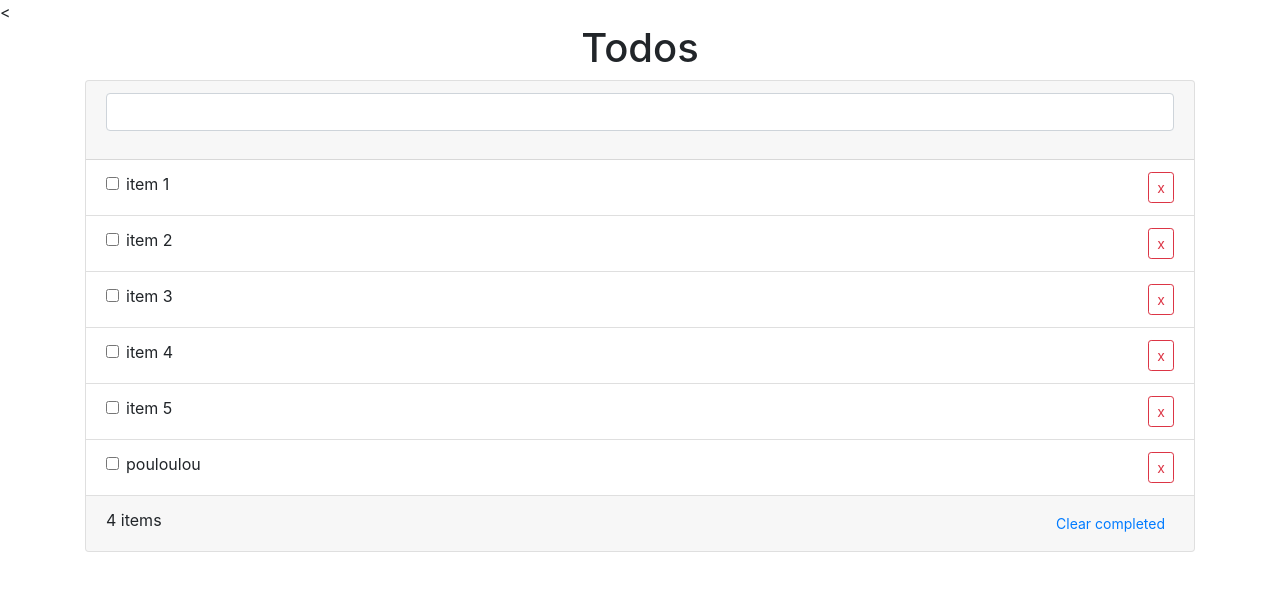
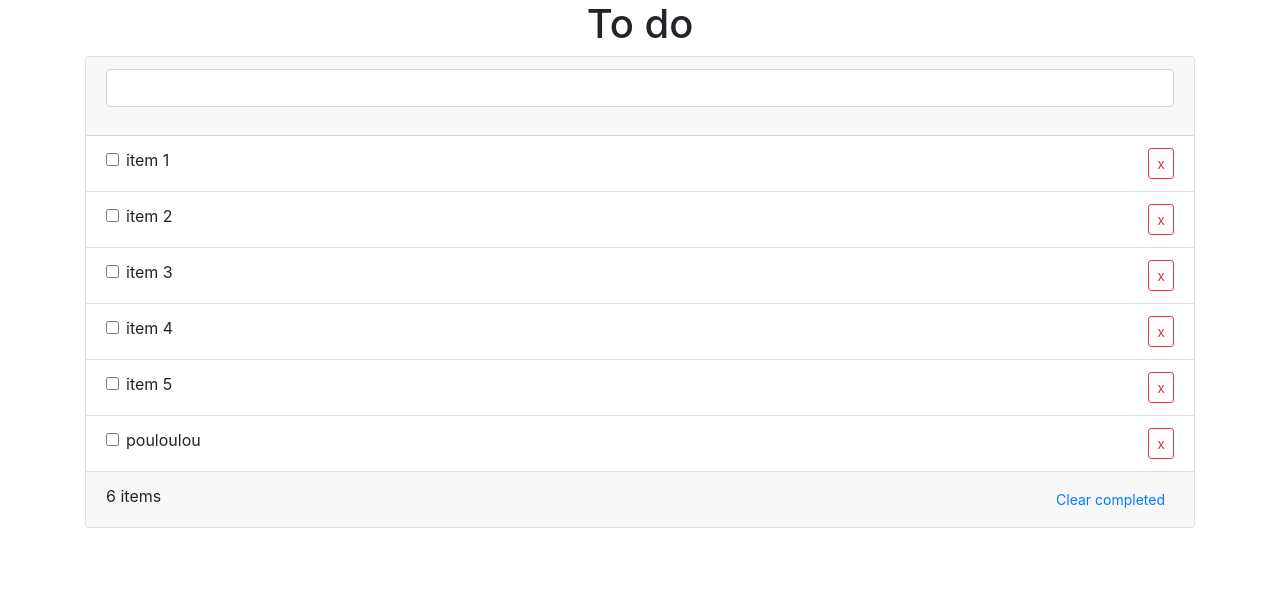
Before and after one commit to tyno63/todo-list, an Angular app: page / in a window 1280 px wide. Shown: the top 590 px of the page. Built offline with nearby package versions, Linux system fonts and the light colour scheme.

Commit message:
afficher les elements

```diff
--- a/src/app/app.component.html
+++ b/src/app/app.component.html
@@ -6,11 +6,11 @@
 <!-- * * * * * * * * * Delete the template below * * * * * * * * * * -->
 <!-- * * * * * * * to get started with your project! * * * * * * * * -->
 <!-- * * * * * * * * * * * * * * * * * * * * * * * * * * * * * * * -->
-<<div class="container">
+<div class="container">
   <div class="row">
     <div class="col-12">
       <h1 class="text-center">
-        Todos
+        To do
       </h1>
 
       <div class="card">
@@ -37,7 +37,7 @@
 
         <div class="card-footer d-flex justify-content-between">
           <div>
-            4 items
+            {{ todoArray.length}} items
           </div>
 
           <button class="btn btn-sm btn-link">
```
